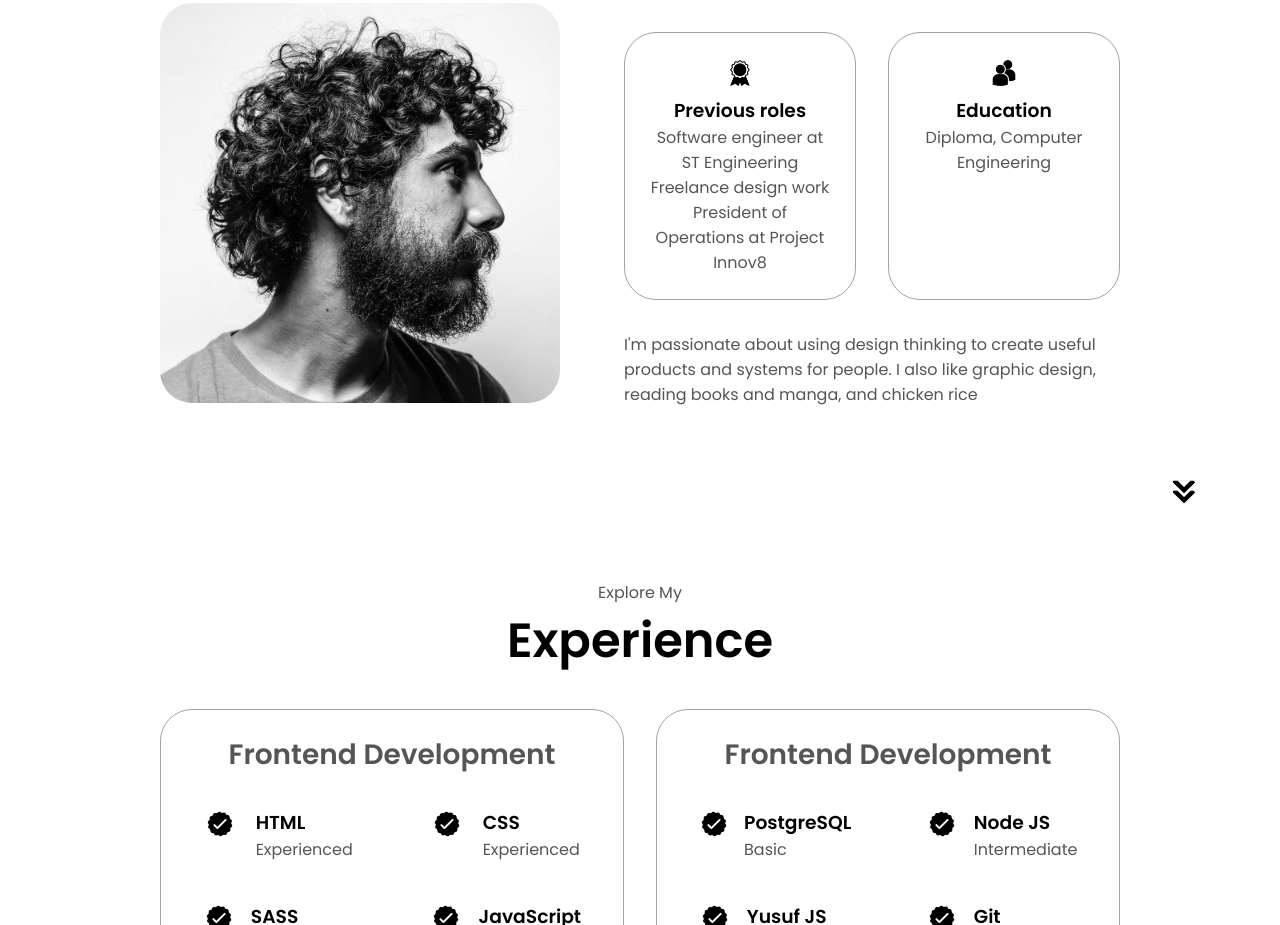
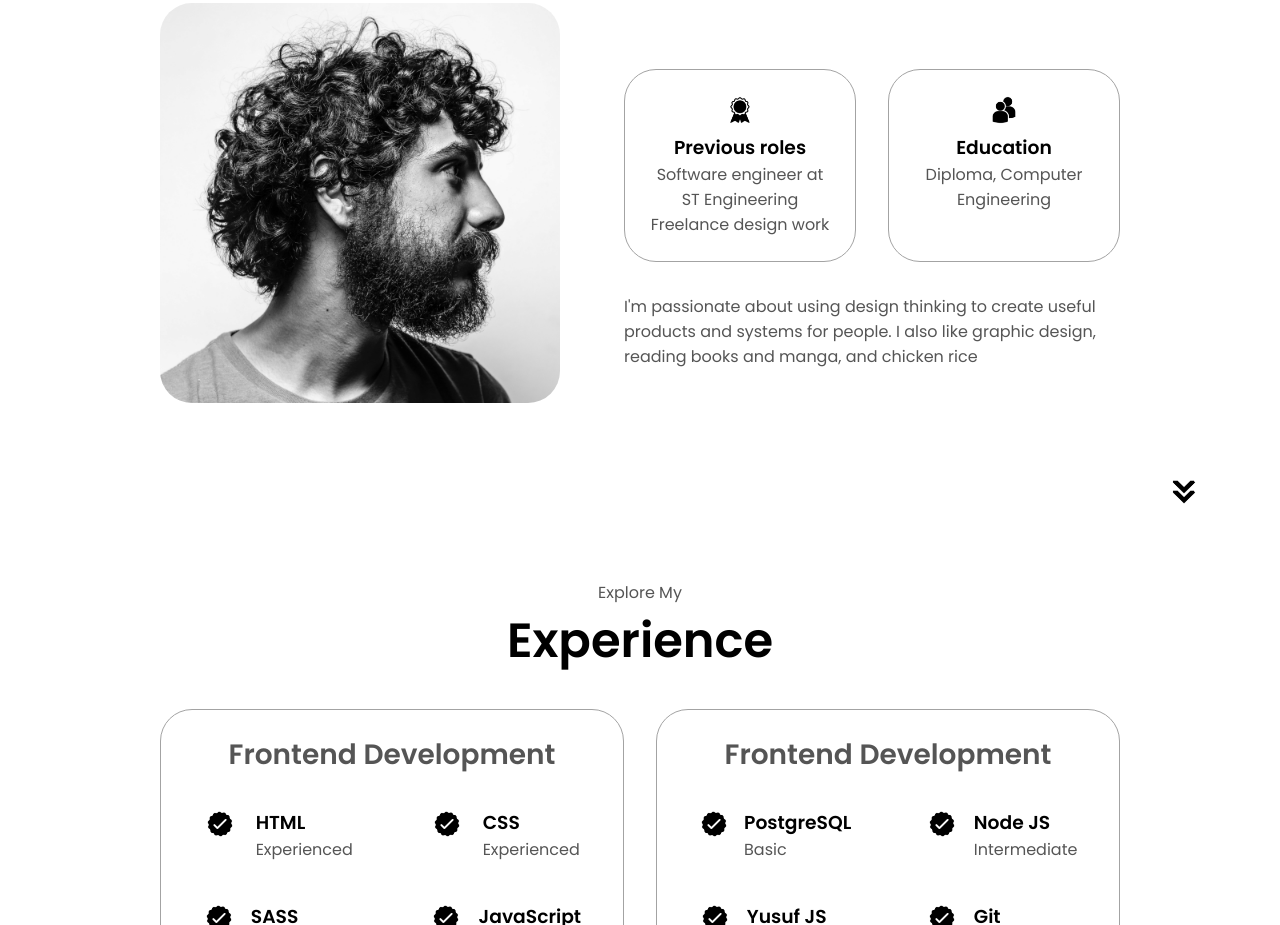
Before and after one commit to yusufnull/yusufnull.github.io, a plain HTML site: page index.html in a window 1280 px wide. Shown: the part 1116-2041 px from the top of the page. Drawn offline with nearby package versions, Linux system fonts and the light colour scheme.

Commit message:
Update index.html

```diff
--- a/index.html
+++ b/index.html
@@ -91,7 +91,7 @@
                 class="icon"
               />
               <h3>Previous roles</h3>
-              <p>Software engineer at ST Engineering<br/>Freelance design work<br/>President of Operations at Project Innov8</p>
+              <p>Software engineer at ST Engineering<br/>Freelance design work</p>
             </div>
             <div class="details-container">
               <img
```
